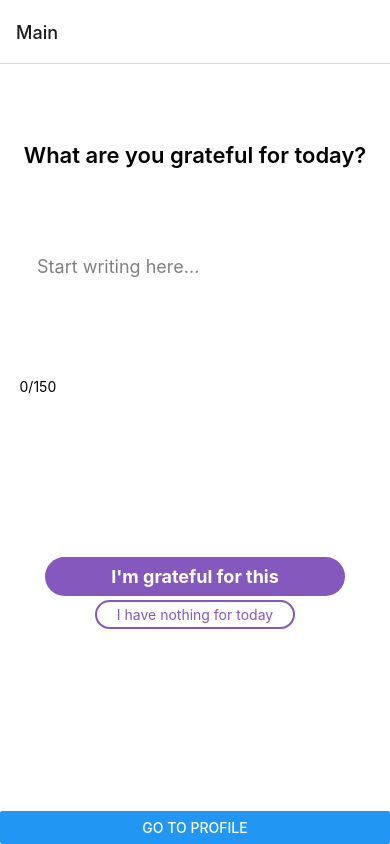
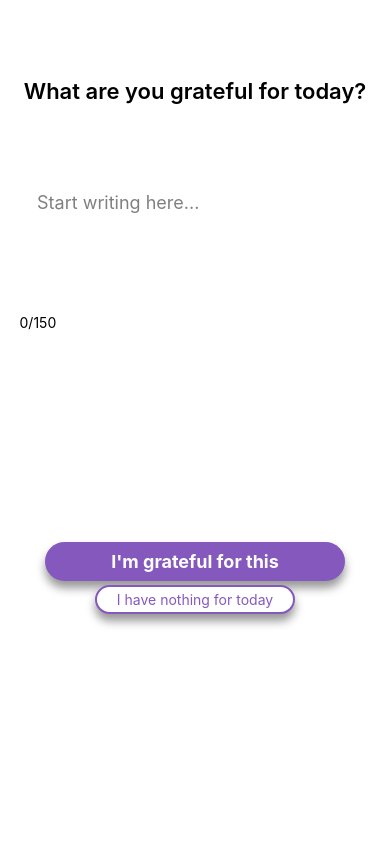
Before and after one commit to vlaad08/AppreciateApp, a React Native app: screen /Main in a window 390 px wide. Built offline with nearby package versions, Linux system fonts and the light colour scheme.

Commit message:
Appreciations, Screens
Designed a little bit of the appreciations list, and managed to parse the navigation to the button component that I made

```diff
--- a/App.tsx
+++ b/App.tsx
@@ -18,8 +18,8 @@ const App = () => {
   return(
     <NavigationContainer>
       <Stack.Navigator>
-        <Stack.Screen name='Main' component={MainScreen}></Stack.Screen>
-        <Stack.Screen name='Appr' component={AppreciationScreen}></Stack.Screen>
+        <Stack.Screen name='Main' component={MainScreen} options={{headerShown : false}}></Stack.Screen>
+        <Stack.Screen name='Appr' component={AppreciationScreen} options={{headerShown : false}}></Stack.Screen>
       </Stack.Navigator>
     </NavigationContainer>
   )
--- a/screens/AppreciationsScreen.tsx
+++ b/screens/AppreciationsScreen.tsx
@@ -5,7 +5,7 @@ import { NavigationContainer } from '@react-navigation/native';
 import { createNativeStackNavigator } from '@react-navigation/native-stack';
 
 
-const AppreciationScreen = ({}) => {
+const AppreciationScreen = () => {
     return(
         <View style={styles.container}>
             <Appreciations></Appreciations>
--- a/screens/MainScreen.tsx
+++ b/screens/MainScreen.tsx
@@ -1,11 +1,11 @@
 import { Button, StyleSheet, View } from "react-native";
-import Gratitude from "../src/Gratitude";
 import React from 'react'
 import { StackNavigationProp } from "@react-navigation/stack";
 import { StackList } from "../routes/NavigationTypes";
+import Grateful from "../src/Grateful";
 
 type ScreenProps = {
-  navigation: StackNavigationProp<StackList, 'Main'>;
+  navigation: StackNavigationProp<StackList, 'Appr'>;
 };
 
 
@@ -13,11 +13,7 @@ type ScreenProps = {
 const MainScreen : React.FC<ScreenProps> = ({navigation}) =>{
     return (
         <View style={styles.container}>
-          <Gratitude />
-          <Button
-        title="Go to Profile"
-        onPress={() => navigation.navigate('Appr')}
-      />
+          <Grateful navigation={navigation} />
         </View>
       );
 }
--- a/src/Appreciations.tsx
+++ b/src/Appreciations.tsx
@@ -1,6 +1,6 @@
 import AsyncStorage from "@react-native-async-storage/async-storage";
 import React, {useState, useEffect} from 'react';
-import {FlatList, Text} from 'react-native'
+import {FlatList, Text, StyleSheet} from 'react-native'
 
 
 const getAppreciations = async () => {
@@ -15,11 +15,11 @@ const getAppreciations = async () => {
           if (value !== null) {
             const parsedValue = JSON.parse(value);
             if (typeof parsedValue === 'object' && parsedValue.hasOwnProperty('text')) {
-              return parsedValue.text; // Extract the 'text' property
+              return parsedValue.text;
             }
           }
         } catch (error) {
-          return null; // Handle parsing errors gracefully
+          return null;
         }
       })
       .filter((parsedValue) => parsedValue !== null);
@@ -46,11 +46,43 @@ const Appreciations = () => {
 
     return(
         <FlatList
+        contentContainerStyle = {styles.apprList}
         data = {appreciations}
-        renderItem={({item}) => <Text>{item}</Text>}
+        renderItem={({item}) => <Text style = {styles.appr}>{item}</Text>}
         />
     )
 }
 
 
 export default Appreciations;
+
+
+const styles = StyleSheet.create({
+  appr : {
+    fontSize: 16,
+    marginTop: 15,
+    padding: 15,
+    minWidth : "85%",
+    maxWidth : "85%",
+    height: "auto",
+    borderWidth: 3,
+    borderColor: "#8558BE",
+    borderRadius: 20,
+    shadowColor: "#000",
+    shadowOffset: {
+      width: 0,
+      height: 7,
+    },
+    shadowOpacity: 0.41,
+    shadowRadius: 9.11,
+    elevation: 14,
+    backgroundColor : "white"
+  },
+  apprList : {
+    flex : 1,
+    justifyContent : "flex-start",
+    alignItems : "center",
+    marginTop : 50,
+    rowGap: 40
+  }
+})
--- a/src/Buttons.tsx
+++ b/src/Buttons.tsx
@@ -1,16 +1,11 @@
-import { View, TouchableOpacity, Text, StyleSheet, Keyboard, Platform, KeyboardAvoidingView, TouchableWithoutFeedback} from "react-native";
-import React, { useState }  from "react";
+import { View, TouchableOpacity, Text, StyleSheet, Keyboard, Platform, KeyboardAvoidingView, TouchableWithoutFeedback } from "react-native";
+import React from "react";
 import AsyncStorage from '@react-native-async-storage/async-storage';
+import { StackNavigationProp } from "@react-navigation/stack";
+import { StackList } from "../routes/NavigationTypes";
 
 
-
-interface ButtonsProps {
-    input: string;
-  }
-
-
-
-  const saveAppreciation = async (appreciation : string) => {
+const saveAppreciation = async (appreciation: string) => {
   try {
     const currentDate = new Date();
     const dateString = currentDate.toISOString().split('T')[0];
@@ -19,28 +14,29 @@ interface ButtonsProps {
     console.log('Data saved successfully.');
   } catch (error) {
     console.error('Error saving data: ', error);
-  }};
+  }
+};
 
-
-
-
-const Buttons: React.FC<ButtonsProps> = ({ input }) => {
+interface ButtonsProps {
+    input: string;
+    navigation: StackNavigationProp<StackList, 'Appr'>;
+  }
+const Buttons: React.FC<ButtonsProps> = ({ input, navigation }) => {
   return (
     <KeyboardAvoidingView
       behavior={Platform.OS === 'ios' ? 'padding' : 'height'}
       style={styles.container}>
       <TouchableWithoutFeedback onPress={Keyboard.dismiss}>
         <View style={styles.btnContainer}>
-                <TouchableOpacity onPress={() => {saveAppreciation(input)}}>
-                    <Text style = {styles.btn1}>I'm grateful for this</Text>
+          <TouchableOpacity onPress={() => { saveAppreciation(input) }}>
+            <Text style={styles.btn1}>I'm grateful for this</Text>
           </TouchableOpacity>
-                <TouchableOpacity onPress={() => {}}>
-                    <Text style = {styles.btn2}>I have nothing for today</Text>
+          <TouchableOpacity onPress={() => { navigation.navigate('Appr') }}>
+            <Text style={styles.btn2}>I have nothing for today</Text>
           </TouchableOpacity>
         </View>
       </TouchableWithoutFeedback>
     </KeyboardAvoidingView>
-
   )
 }
 
@@ -48,39 +44,54 @@ export default Buttons;
 
 const styles = StyleSheet.create(
   {
-        container : {
+    container: {
       flex: 3
     },
-        btnContainer : {
+    btnContainer: {
       flex: 1,
       justifyContent: 'center',
       alignItems: 'center'
     },
-        btn1 : {
-            backgroundColor : '#8558BE',
-            color : 'white',
+    btn1: {
+      backgroundColor: '#8558BE',
+      color: 'white',
       fontSize: 18,
-            fontWeight : '700',
+      fontWeight: '700',
       textAlign: 'center',
       borderRadius: 25,
       padding: '3%',
       height: 'auto',
       width: 300,
-            overflow: 'hidden'
+      overflow: 'hidden',
+      shadowColor: "#000",
+    shadowOffset: {
+      width: 0,
+      height: 7,
     },
-        btn2 : {
+    shadowOpacity: 0.41,
+    shadowRadius: 9.11,
+    elevation: 14,
+    },
+    btn2: {
       marginTop: '2%',
-            backgroundColor : 'white',
-            color : '#8558BE',
+      backgroundColor: 'white',
+      color: '#8558BE',
       borderRadius: 20,
-            textAlign : 'center',
+      textAlign: 'center',
       padding: '2%',
       height: 'auto',
       width: 200,
       fontWeight: '400',
       borderWidth: 2,
-            borderColor: "#8558BE"
-
+      borderColor: "#8558BE",
+      shadowColor: "#000",
+    shadowOffset: {
+      width: 0,
+      height: 7,
+    },
+    shadowOpacity: 0.41,
+    shadowRadius: 9.11,
+    elevation: 14,
     }
   }
 )
--- a/src/Gratitude.tsx
+++ b/src/Grateful.tsx
@@ -1,10 +1,16 @@
 import React, {useState} from "react";
 import { StyleSheet, View, Text, TextInput} from "react-native";
 import Buttons from "./Buttons";
+import { StackNavigationProp } from "@react-navigation/stack";
+import { StackList } from "../routes/NavigationTypes";
 
 
+interface GratefulProps{
+  navigation : StackNavigationProp<StackList, 'Appr'>;
+}
 
-const App: React.FC = () => {
+
+const Grateful: React.FC<GratefulProps> = ({navigation}) => {
     const [inputValue, setInputValue] = useState<string>('');
     const [characters, setCharacters] = useState<number>(0);
 
@@ -28,12 +34,12 @@ const App: React.FC = () => {
         value={inputValue}
       />
       <Text>{characters}/150</Text>
-        <Buttons input={inputValue} />
+      <Buttons input={inputValue} navigation={navigation} />
     </View>
     );
 };
 
-export default App;
+export default Grateful;
 
 const styles = StyleSheet.create(
     {
```
Also changed, not shown: routes/NavigationStack.tsx (deleted). Lines whose indentation alone changed are shown as unchanged.
